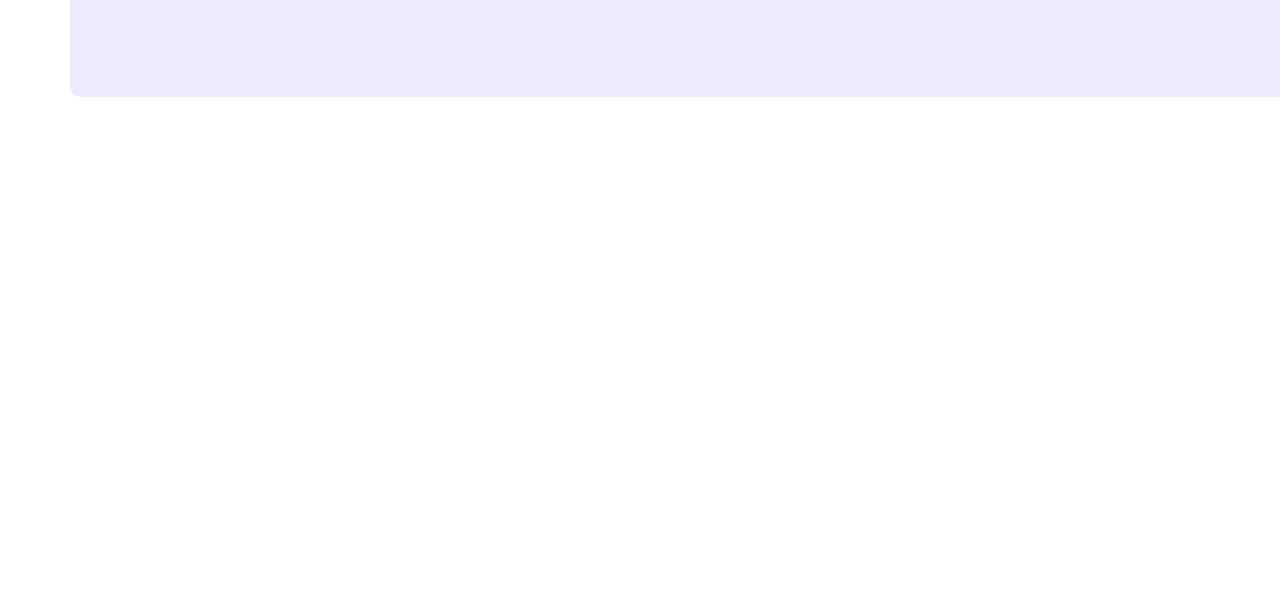
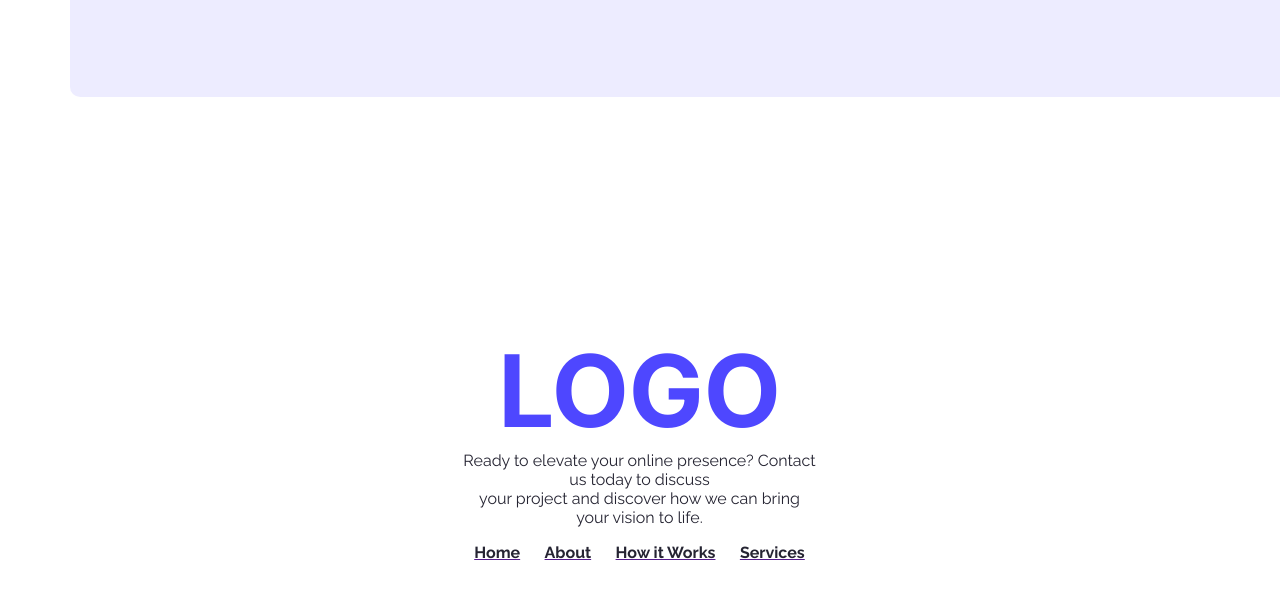
Before and after one commit to tasnovatoj/first-assignment, a plain HTML site: page index.html in a window 1280 px wide. Shown: the part 3879-4477 px from the top of the page. Before the commit the page ends 4047 px from the top, so only its background shows below. Drawn offline with Linux system fonts and the light colour scheme.

Commit message:
add the footer

```diff
--- a/index.html
+++ b/index.html
@@ -138,7 +138,7 @@
                     <b>Email</b><input type="text" name="" id="" placeholder="example@email.com">
                     <b>Name</b><input type="text" name="" id="" placeholder="Full Name">
                     <b>Message</b><textarea  name="" id="" cols="20" rows="10" placeholder="Write Your Message"></textarea>
-                    <button class="btn-primary" padding="497px 70px">Get in Touch</button>
+                    <button class="btn-primary">Get in Touch</button>
                 </form>
             </div>
         </section>
@@ -147,7 +147,16 @@
 
 
     </main>
-    <footer>
+    <footer class="footer">
+        <h3 class="last-logo inter-second">LOGO</h3>
+        <p class="para">Ready to elevate your online presence? Contact us today to discuss <br> your project and discover how we can bring your vision to life.</p>
+        <div class="home">
+            <a href=""><h4 class="para">Home</h4></a>
+            <a href=""><h4 class="para">About</h4></a>
+            <a href=""><h4 class="para">How it Works</h4></a>
+            <a href=""><h4 class="para">Services</h4></a>
+        </div>
+
 
     </footer>
 </body>
--- a/styles/assignment.css
+++ b/styles/assignment.css
@@ -242,3 +242,28 @@ nav li a{
   font-size: 16px;
   border: none;
 }
+
+/* footer */
+.footer{
+
+    text-align: center;
+    margin: 233px 455px 447px 454px;
+
+}
+.last-logo{
+    font-size: 100px;
+    color: #4E47FF;
+    text-align: center;
+    margin-bottom: 0px;
+}
+.para{
+    color: #252432;
+    margin-top: 0px;
+}
+.home{
+
+    display: flex;
+    justify-content: space-around;
+    font-weight: 200;
+
+}
```
